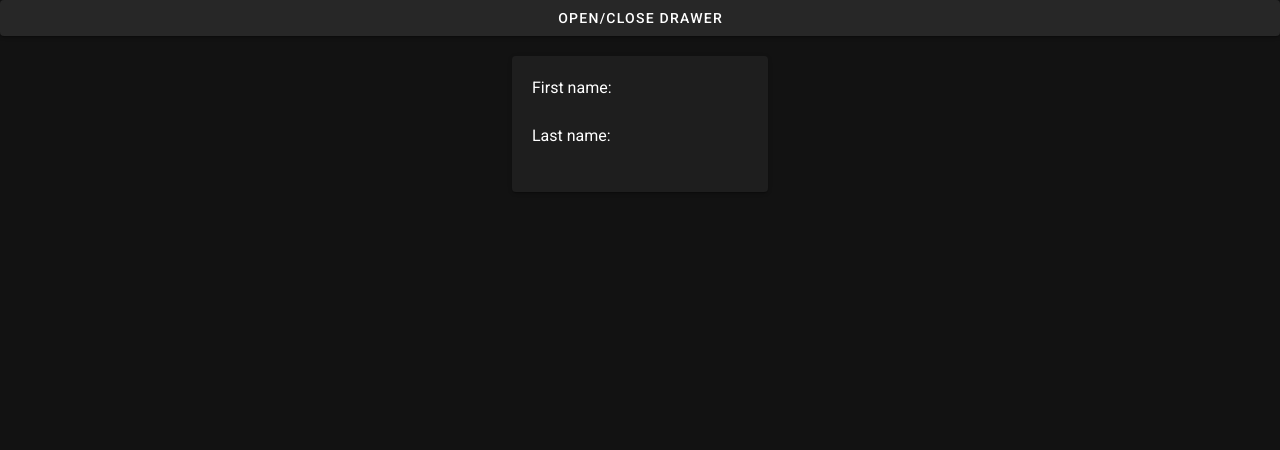
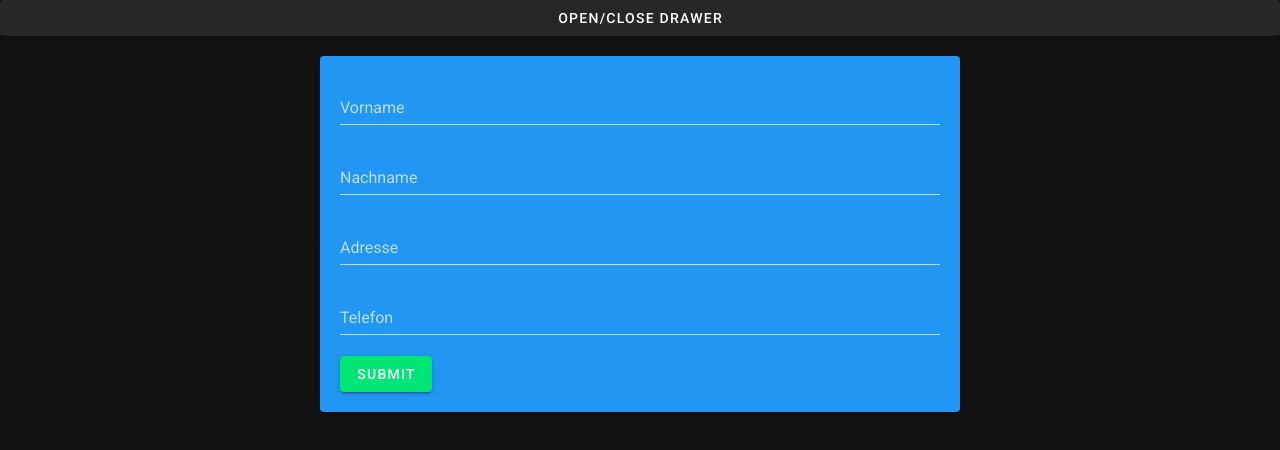
Before and after one commit to siggi-ai/wegofreelance, a Nuxt app: page / in a window 1280 px wide. Shown: the top 450 px of the page. Built offline with nearby package versions, Linux system fonts and the light colour scheme.

Commit message:
simple input into array

```diff
--- a/layouts/default.vue
+++ b/layouts/default.vue
@@ -9,13 +9,47 @@
     <p>&nbsp;&nbsp;&nbsp;&nbsp;&nbsp;list</p>
   </v-navigation-drawer>
 
-  <v-card class="input">
-     <form>
-      <label for="fname">First name:</label><br>
-      <input type="text" id="fname" name="fname"><br>
-      <label for="lname">Last name:</label><br>
-      <input type="text" id="lname" name="lname">
-    </form>
+  <v-card class="input" color="blue">
+     <v-form
+      ref="form"
+      v-model="valid"
+      lazy-validation
+    >
+      <v-text-field
+        v-model="Vorname"
+        label="Vorname"
+        required
+      ></v-text-field>
+
+      <v-text-field
+        v-model="Nachname"
+        label="Nachname"
+        required
+      ></v-text-field>
+
+      <v-text-field
+        v-model="Adresse"
+        label="Adresse"
+        required
+      ></v-text-field>
+
+      <v-text-field
+        v-model="Telefon"
+        label="Telefon"
+        required
+      ></v-text-field>
+
+
+      <v-btn
+        :disabled="!valid"
+        color="success"
+        class="mr-4"
+        @click="submit"
+      >
+        Submit
+      </v-btn>
+
+    </v-form>
   </v-card>
 
   </v-app>
@@ -26,35 +60,37 @@ export default {
   name: 'DefaultLayout',
   data () {
     return {
+
       clipped: false,
       drawer: false,
       fixed: false,
-      items: [
-        {
-          icon: 'mdi-apps',
-          title: 'Welcome',
-          to: '/'
-        },
-        {
-          icon: 'mdi-chart-bubble',
-          title: 'Inspire',
-          to: '/inspire'
-        }
-      ],
       miniVariant: false,
       right: true,
       rightDrawer: false,
-      title: 'Vuetify.js'
+      title: 'Vuetify.js',
+
+      valid: true,
+      Vorname: '',
+      Nachname: '',
+      Adresse: '',
+      Telefon: '',
     }
-  }
-}
+  },
+  methods: {
+    submit () {
+      let user = [this.Vorname, this.Nachname, this.Adresse, this.Telefon];
+      console.log(user);
+    },
+  },
+};
 </script>
 
 <style>
 .input {
   margin: 0 auto;
   margin-top: 20px;
-  width: 20%;
+  width: 50%;
   padding: 20px;
+  color: blue;
 }
 </style>
```
